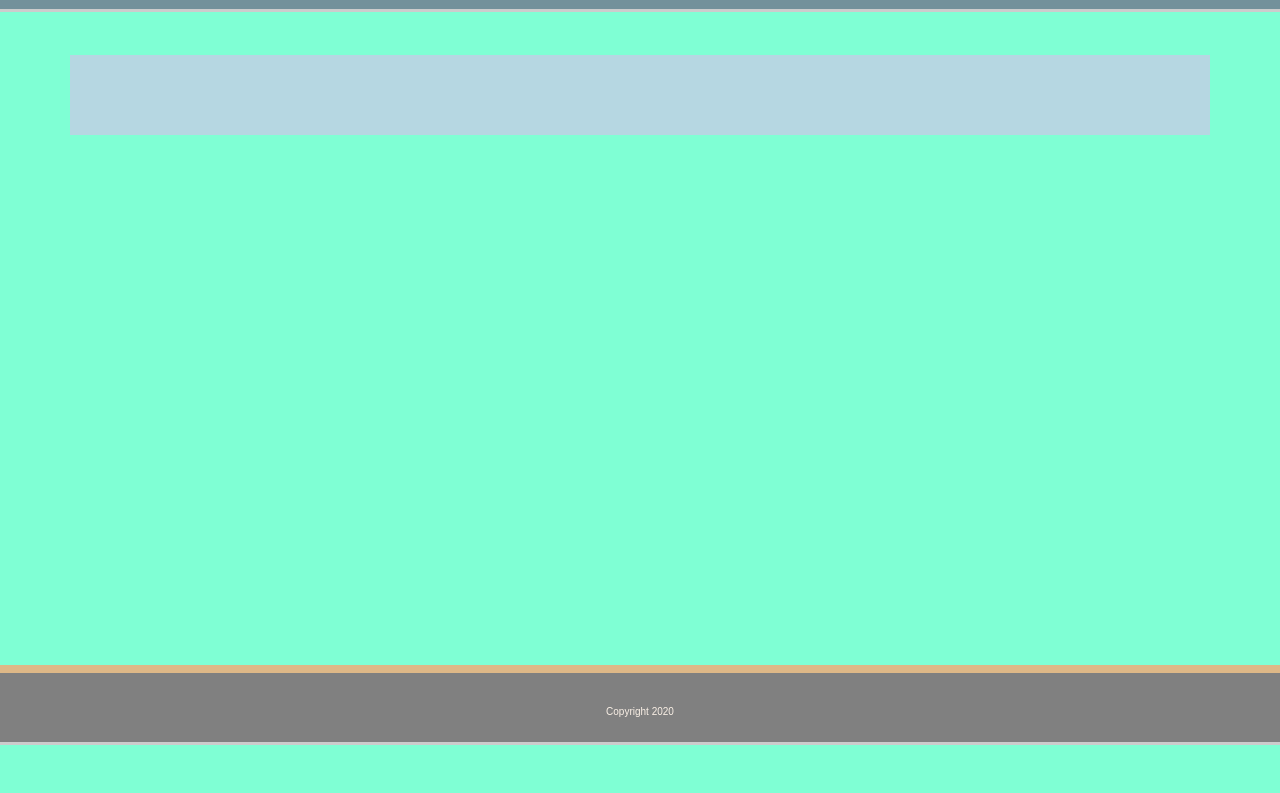
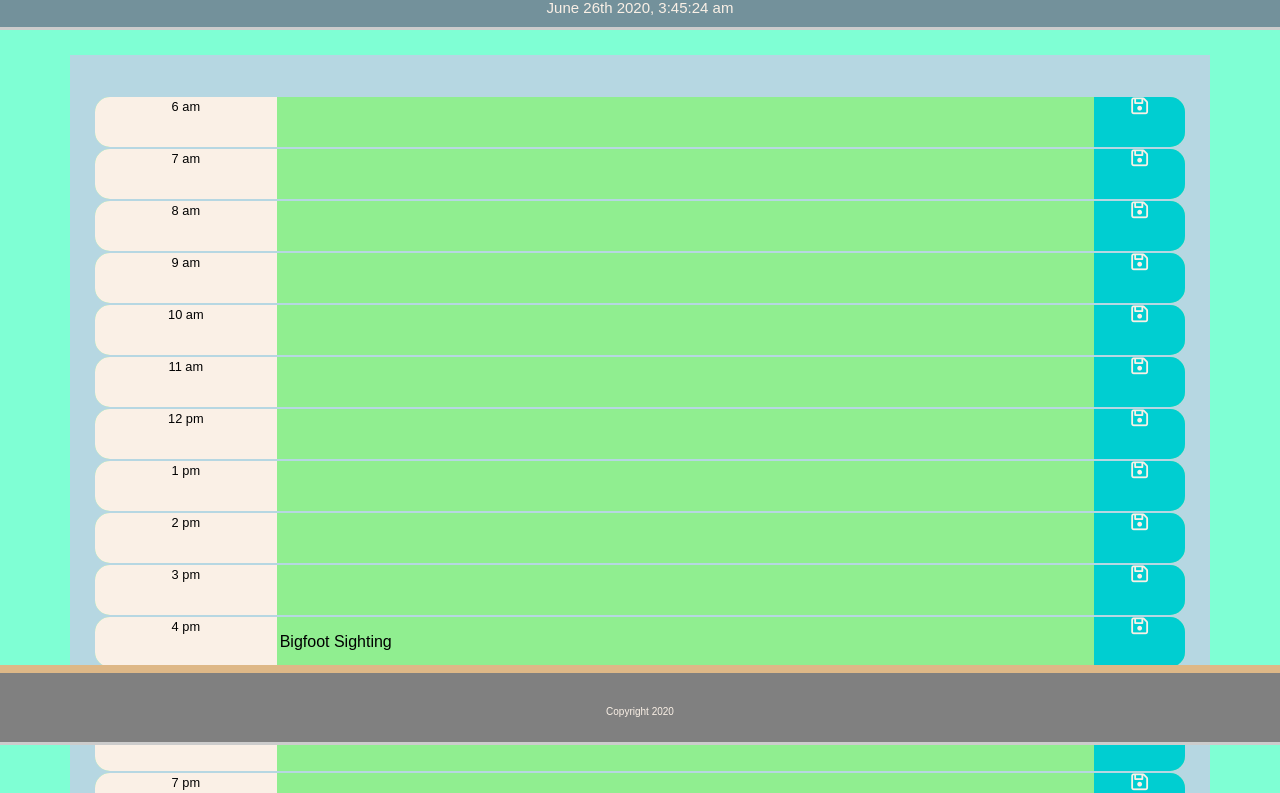
Before and after one commit to jordanrbunnell/dayplanner, a plain HTML site: page index.html in a window 1280 px wide. Shown: the part 55-848 px from the top of the page. Before the commit the page ends 800 px from the top, so only its background shows below. Drawn offline with nearby package versions, Linux system fonts and the light colour scheme.

Commit message:
tweaking seetings and testing

```diff
--- a/script.js
+++ b/script.js
@@ -17,3 +17,161 @@ $(document).ready(function() {
     var storedPlans = JSON.parse(localStorage.getItem("storedPlans"));
 
     if (planner) { console.log(storedPlans); }
+
+    if (storedPlans !== null) {
+        planTextArr = storedPlans;
+      } else {
+        // Run on first use
+        planTextArr = new Array(9);
+        planTextArr[4] = "Bigfoot Sighting";
+      }
+
+      if (planner) { console.log("full array of plned text",planTextArr); }
+
+      // set variable referencing planner element
+      var $plannerDiv = $('#plannerContainer');
+      // clear existing elements
+      $plannerDiv.empty();
+
+      if (planner) { console.log("current time",hour12); }
+
+ for (var hour = 6; hour <= 24; hour++) {
+    // index for array use offset from hour
+    var index = hour - 12;
+
+    //  row components
+    var $rowDiv = $('<div>');
+    $rowDiv.addClass('row');
+    $rowDiv.addClass('plannerRow');
+    $rowDiv.attr('hour-index',hour);
+
+    //  TimeBox row
+    var $col2TimeDiv = $('<div>');
+    $col2TimeDiv.addClass('col-md-2');
+
+    // (contains time)
+    const $timeBoxSpn = $('<span>');
+    // can use this to get value
+    $timeBoxSpn.attr('class','timeBox');
+
+    // format hours for display
+    var displayHour = 0;
+    var ampm = "";
+    if (hour > 12) {
+      displayHour = hour - 12;
+    } else {
+      displayHour = hour;
+    }
+
+    // format AM and PM to reflect correctly
+    if (hour >= 12) {
+        ampm = "pm";
+      }
+      if(hour < 12 || hour == 24)  {
+        ampm = "am";
+      }
+
+
+    // populate timeBox with time
+    $timeBoxSpn.text(`${displayHour} ${ampm}`);
+
+    // insert into col inset into timebox
+    $rowDiv.append($col2TimeDiv);
+    $col2TimeDiv.append($timeBoxSpn);
+
+    //  row components
+    var $dailyPlanSpn = $('<input>');
+
+    $dailyPlanSpn.attr('id',`input-${index}`);
+    $dailyPlanSpn.attr('hour-index',index);
+    $dailyPlanSpn.attr('type','text');
+    $dailyPlanSpn.attr('class','dailyPlan');
+
+    // access index from data array for hour
+    $dailyPlanSpn.val( planTextArr[index] );
+
+    // create col to control width
+    var $col9IptDiv = $('<div>');
+    $col9IptDiv.addClass('col-md-9');
+
+    // add col width and row component to row
+    $rowDiv.append($col9IptDiv);
+    $col9IptDiv.append($dailyPlanSpn);
+    // STOP building Time box portion of row
+
+    // START building save portion of row
+    var $col1SaveDiv = $('<div>');
+    $col1SaveDiv.addClass('col-md-1');
+
+    var $saveBtn = $('<i>');
+    $saveBtn.attr('id',`saveid-${index}`);
+    $saveBtn.attr('save-id',index);
+    $saveBtn.attr('class',"far fa-save saveIcon");
+
+    // add col width and row component to row
+    $rowDiv.append($col1SaveDiv);
+    $col1SaveDiv.append($saveBtn);
+    // STOP building save portion of row
+
+    // set row color based on time
+    updateRowColor($rowDiv, hour);
+
+    // add row to planner container
+    $plannerDiv.append($rowDiv);
+  };
+
+  // function to update row color
+  function updateRowColor ($hourRow,hour) {
+
+    if (planner) { console.log("rowColor ",hour24, hour); }
+
+    if ( hour < hour24) {
+      if (planner) { console.log("lessThan"); }
+      $hourRow.css("background-color","lightgrey")
+    } else if ( hour > hour24) {
+      if (planner) { console.log("greaterthan"); }
+      $hourRow.css("background-color","lightgreen")
+    } else {
+      if (planner) { console.log("eqaul"); }
+      $hourRow.css("background-color","red")
+    }
+  };
+
+  // saves to local storage
+  // conclick function to listen for user clicks on plan area
+  $(document).on('click','i', function(event) {
+    event.preventDefault();
+
+    if (planner) { console.log('click pta before '+ planTextArr); }
+
+    let $index = $(this).attr('save-id');
+
+    let inputId = '#input-'+$index;
+    let $value = $(inputId).val();
+
+    planTextArr[$index] = $value;
+
+
+    if (planner) { console.log('value ', $value); }
+    if (planner) { console.log('index ', $index); }
+    if (planner) { console.log('click pta after '+ planTextArr); }
+
+    // remove shawdow pulse class
+    $(`#saveid-${$index}`).removeClass('shadowPulse');
+    localStorage.setItem("storedPlans", JSON.stringify(planTextArr));
+  });
+
+  // function to color save button on change of input
+  $(document).on('change','input', function(event) {
+    event.preventDefault();
+    if (planner) { console.log('onChange'); }
+    if (planner) { console.log('id', $(this).attr('hour-index')); }
+
+    // neeed to check for save button
+
+    let i = $(this).attr('hour-index');
+
+    // add shawdow pulse class
+    $(`#saveid-${i}`).addClass('shadowPulse');
+  });
+});
--- a/style.css
+++ b/style.css
@@ -10,7 +10,6 @@ background-color: aquamarine;
     vertical-align: middle;
   }
   .navbar {
-    /* background-color: #73919b;   */
     background-color: #73919b;
     color: #b6d7e2;
 
@@ -41,6 +40,14 @@ background-color: aquamarine;
 .shadowPulse {
   animation: shadow-pulse 1s infinite;
 }
+.plannerRow {
+    height: 50px;
+    margin-top: 2px;
+    margin-bottom: 2px;
+    font-size: 1em;
+    line-height: 1.5;
+    border-radius: 15px;
+  }
 @media (max-width: 768px) {
     .container-fluid {
       /* removes paddding on either side */
@@ -62,6 +69,9 @@ background-color: aquamarine;
     font-size: 30px;
     text-align: center;
   }
+  .navbar {
+    background-color: #73919b;
+    color: #b6d7e2;  }
 
   #navbar-subtitle {
     padding: 2px;
@@ -80,14 +90,7 @@ background-color: aquamarine;
     padding: 40px;
   }
 
-  .plannerRow {
-    height: 50px;
-    margin-top: 2px;
-    margin-bottom: 2px;
-    font-size: 1em;
-    line-height: 1.5;
-    border-radius: 15px;
-  }
+
 
   /* style container with time in it */
   .timeBox {
@@ -116,6 +119,16 @@ background-color: aquamarine;
     height: 100%;
     text-align: center;
   }
+  .timeBox {
+    background-color: linen;
+    color: black;
+    height:100%;
+    width: 100%;
+    text-align: center;
+    border-radius: 15px 0px 0px 15px;
+    display: inline-block;
+    font-size: 1em;
+  }
   .footer {
     background-color: gray;
 
@@ -135,3 +148,18 @@ background-color: aquamarine;
     font-size: 10px;
     color:linen;
   }
+  .dailyPlan {
+    color: black;
+    font-size: 12pt;
+    height:100%;
+    width: 100%;
+  }
+
+  /* allows for background set for tiem of day */
+  input {
+    background: transparent;
+    border: none;
+
+    /* so cursor appears */
+    padding-left: 3px;
+  }
```
